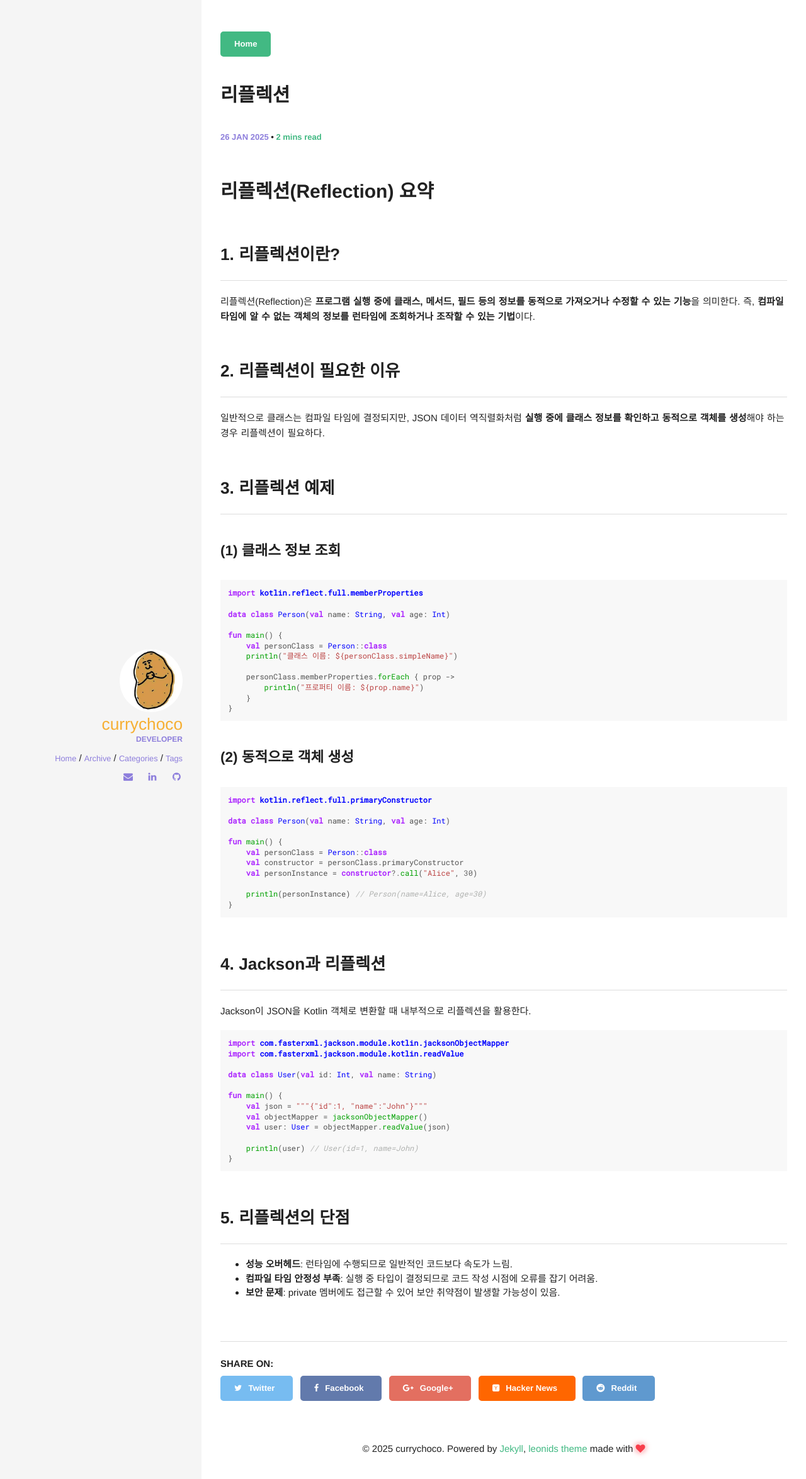
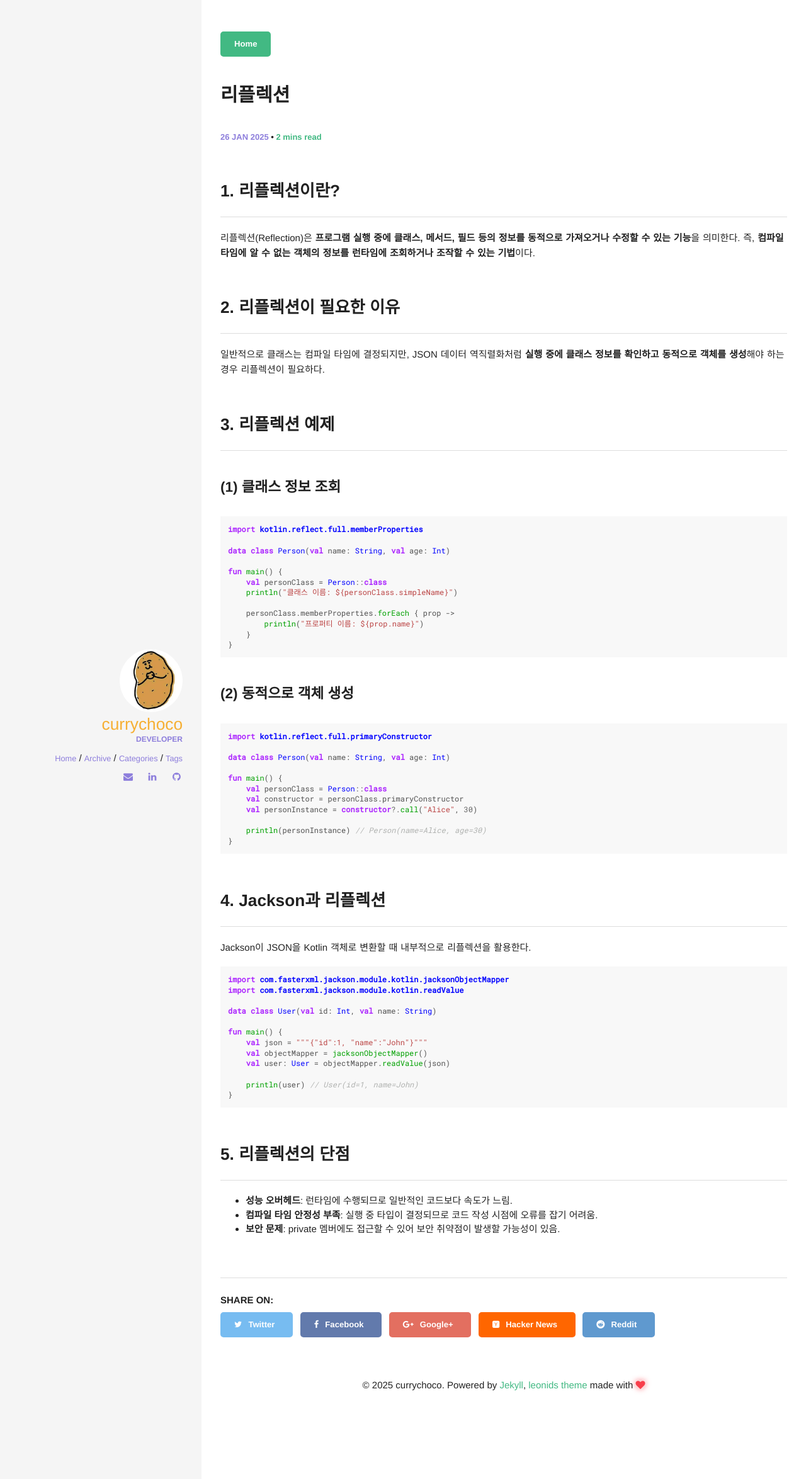
Before and after one commit to currychoco/currychoco.github.io, a Jekyll site: the page built from _posts/2025-01-26-리플렉션.md, in a window 1280 px wide. Shown: the top 2349 px of the page at 63% size. Built offline with Jekyll 4.4.1, drawn with Linux system fonts in a browser that asks for light colours; comment, search, counter and statistics services are not loaded.

Commit message:
Update 2025-01-26-리플렉션.md

```diff
--- a/_posts/2025-01-26-리플렉션.md
+++ b/_posts/2025-01-26-리플렉션.md
@@ -4,8 +4,6 @@ title: 리플렉션
 categories: [일상 중 궁금했던]
 comments: true
 ---
-
-# 리플렉션(Reflection) 요약
 
 ## 1. 리플렉션이란?
 리플렉션(Reflection)은 **프로그램 실행 중에 클래스, 메서드, 필드 등의 정보를 동적으로 가져오거나 수정할 수 있는 기능**을 의미한다. 즉, **컴파일 타임에 알 수 없는 객체의 정보를 런타임에 조회하거나 조작할 수 있는 기법**이다.
```
